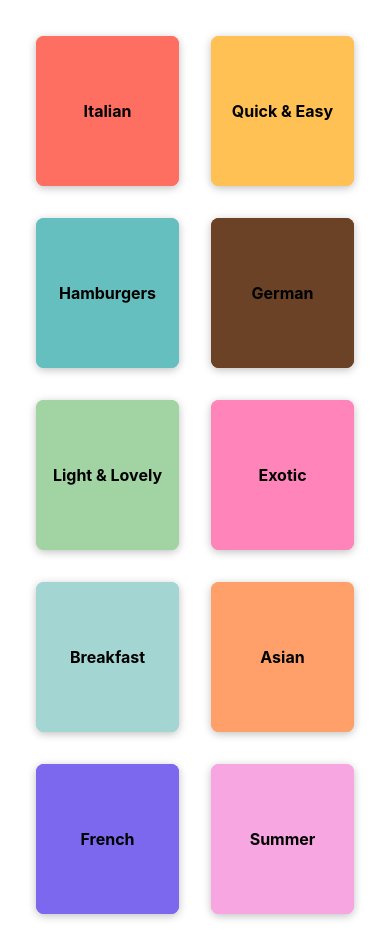
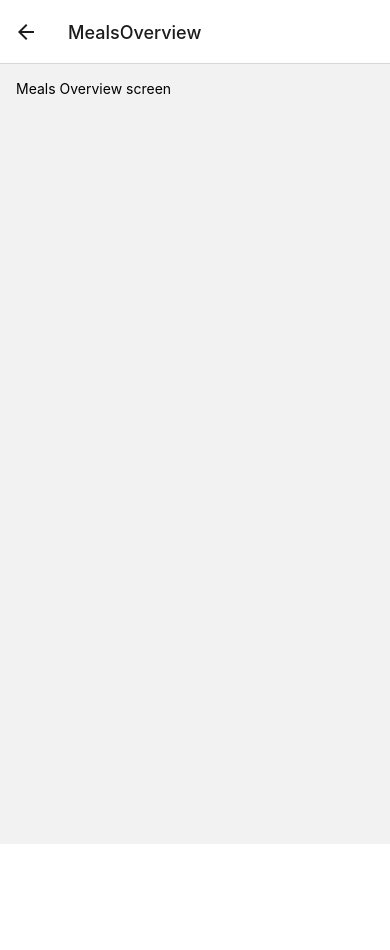
Before and after one commit to Arjesh1/Cook-Guide-React-Native, a React Native app: screen /MealsOverview in a window 390 px wide. After the commit the page ends 844 px from the top, so only its background shows below. Built offline with nearby package versions, Linux system fonts and the light colour scheme.

Commit message:
feat: navigation between screens added

```diff
--- a/App.js
+++ b/App.js
@@ -1,10 +1,24 @@
 import { StatusBar } from 'expo-status-bar';
-import { StyleSheet, Text, View } from 'react-native';
+import { StyleSheet } from 'react-native';
 import CategoriesScreen from './src/screens/CategoriesScreen';
+import { NavigationContainer } from '@react-navigation/native';
+import {createNativeStackNavigator} from '@react-navigation/native-stack'
+import MealsOverviewScreen from './src/screens/MealsOverviewScreen';
 
+const Stack = createNativeStackNavigator();
 export default function App() {
   return (
-    <CategoriesScreen/>
+    <>
+    <StatusBar style='auto'/>
+    <NavigationContainer>
+      <Stack.Navigator initialRouteName='MealsCategories'>
+        <Stack.Screen name="MealsCategories" component={CategoriesScreen}/>
+        <Stack.Screen name="MealsOverview" component={MealsOverviewScreen}/>
+      </Stack.Navigator>
+    </NavigationContainer>
+
+    </>
+
   );
 }
 
--- a/package.json
+++ b/package.json
@@ -9,10 +9,14 @@
     "web": "expo start --web"
   },
   "dependencies": {
+    "@react-navigation/native": "^6.1.9",
+    "@react-navigation/native-stack": "^6.9.17",
     "expo": "~49.0.15",
     "expo-status-bar": "~1.6.0",
     "react": "18.2.0",
-    "react-native": "0.72.6"
+    "react-native": "0.72.6",
+    "react-native-safe-area-context": "4.6.3",
+    "react-native-screens": "~3.22.0"
   },
   "devDependencies": {
     "@babel/core": "^7.20.0"
--- a/src/components/CategoryGridTile.js
+++ b/src/components/CategoryGridTile.js
@@ -1,9 +1,9 @@
 import { Pressable, Text, View, StyleSheet, Platform } from "react-native"
 
-const CategoryGridTile = ({title, color}) => {
+const CategoryGridTile = ({title, color, onPress}) => {
   return (
     <View style={[styles.main, {backgroundColor: color}]}>
-        <Pressable style={({pressed})=>[styles.button, pressed? styles.buttonPressed: null]} android_ripple={{color: '#ccc'}} >
+        <Pressable style={({pressed})=>[styles.button, pressed? styles.buttonPressed: null]} android_ripple={{color: '#ccc'}} onPress={onPress}>
             <View style={[styles.itemContainer, , {backgroundColor: color}]}>
                 <Text style={styles.title}>
                     {title}
@@ -35,7 +35,7 @@
 
   },
   buttonPressed:{
-    opacity: 0.15,
+    opacity: 0.25,
     borderRadius: 8
   },
   itemContainer:{
--- a/src/screens/CategoriesScreen.js
+++ b/src/screens/CategoriesScreen.js
@@ -2,11 +2,17 @@
 import {CATEGORIES} from '../../data/dummyData'
 import CategoryGridTile from '../components/CategoryGridTile'
 
-const renderCategoryItem = (itemData)=> {
-    return <CategoryGridTile title={itemData.item.title} color={itemData.item.color}/>
+
+
+const CategoriesScreen = ({navigation}) => {
+  const renderCategoryItem = (itemData)=> {
+
+  const handleOnPress =() =>{
+    navigation.navigate('MealsOverview')
+
+  }
+    return <CategoryGridTile title={itemData.item.title} color={itemData.item.color} onPress={handleOnPress}/>
 }
-
-const CategoriesScreen = () => {
 
   return (
     <View style={styles.mainContainer}>
--- /dev/null
+++ b/src/screens/MealsOverviewScreen.js
@@ -0,0 +1,20 @@
+import { MEALS } from '../../data/dummyData'
+import { View, Text, StyleSheet } from 'react-native'
+
+const MealsOverviewScreen = () => {
+  return (
+    <View style={styles.container}>
+        <Text>Meals Overview screen</Text>
+
+    </View>
+  )
+}
+
+export default MealsOverviewScreen
+
+const styles = StyleSheet.create({
+    container: {
+        flex: 1,
+        padding: 16
+    }
+})
```
Also changed, not shown: 1 other file (tests, documents, lock files or other folders).
